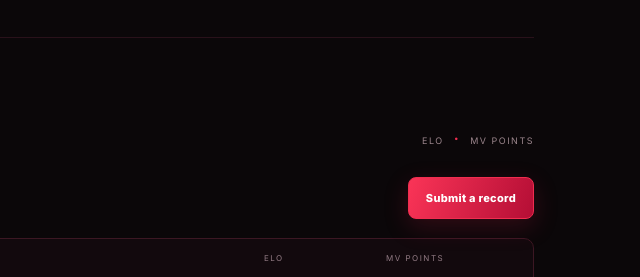
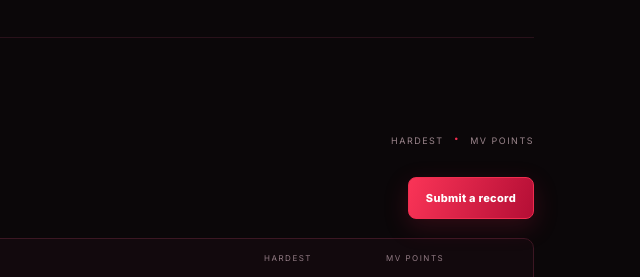
Before and after one commit to snapcodes/MGDL, a plain HTML site: page index.html in a window 1280 px wide. Shown: the part 4120-4397 px from the top of the page, 640-1280 px from the left. Drawn offline with nearby package versions, Linux system fonts and the light colour scheme; no server answers; a web font is replaced by a local one.

Commit message:
Update index.html

```diff
--- a/index.html
+++ b/index.html
@@ -119,7 +119,7 @@
           <p class="eyebrow">COMMUNITY RANKINGS</p>
           <h2>THE <span>PLAYERS</span></h2>
         </div>
-        <span class="sort-note">ELO <b>·</b> MV POINTS</span>
+        <span class="sort-note">HARDEST <b>·</b> MV POINTS</span>
       </div>
 
       <div class="players-toolbar">
@@ -130,7 +130,7 @@
       <div class="player-table-wrap">
         <div class="player-table-head">
           <span>PLAYER</span>
-          <span>ELO</span>
+          <span>HARDEST</span>
           <span>MV POINTS</span>
         </div>
         <div id="players-list" class="players-list">
```
